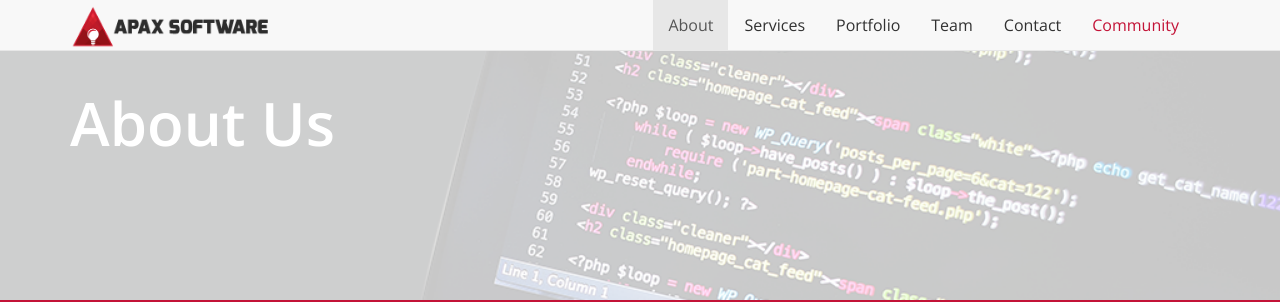
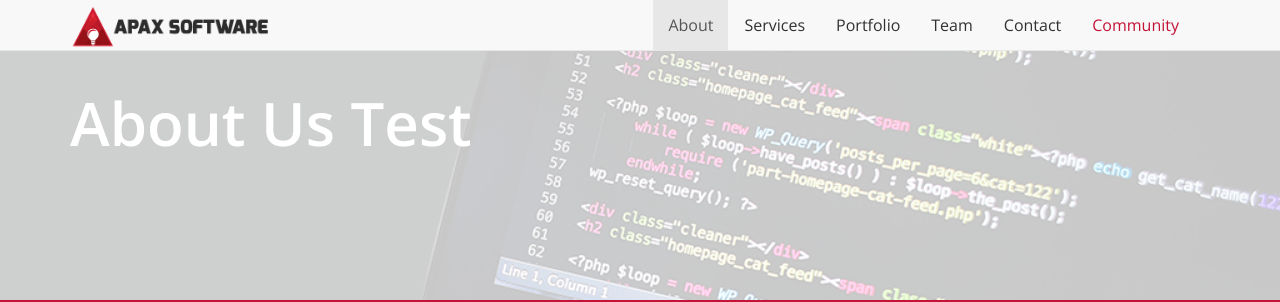
Before and after one commit to apax-software/apax-website-2015, a Jekyll site: the page built from about.html, in a window 1280 px wide. Shown: the top 302 px of the page. Built offline with Jekyll 4.4.1, drawn with Linux system fonts in a browser that asks for light colours; nearby versions of some CDN libraries.

Commit message:
about change

```diff
--- a/about.html
+++ b/about.html
@@ -7,7 +7,7 @@ redirect_from:
 ---
 <div class="subheader about-page">
 	<div class="container img-overlay">
-    	<h1>About Us</h1>
+    	<h1>About Us Test</h1>
     </div>
 
 </div>
```
